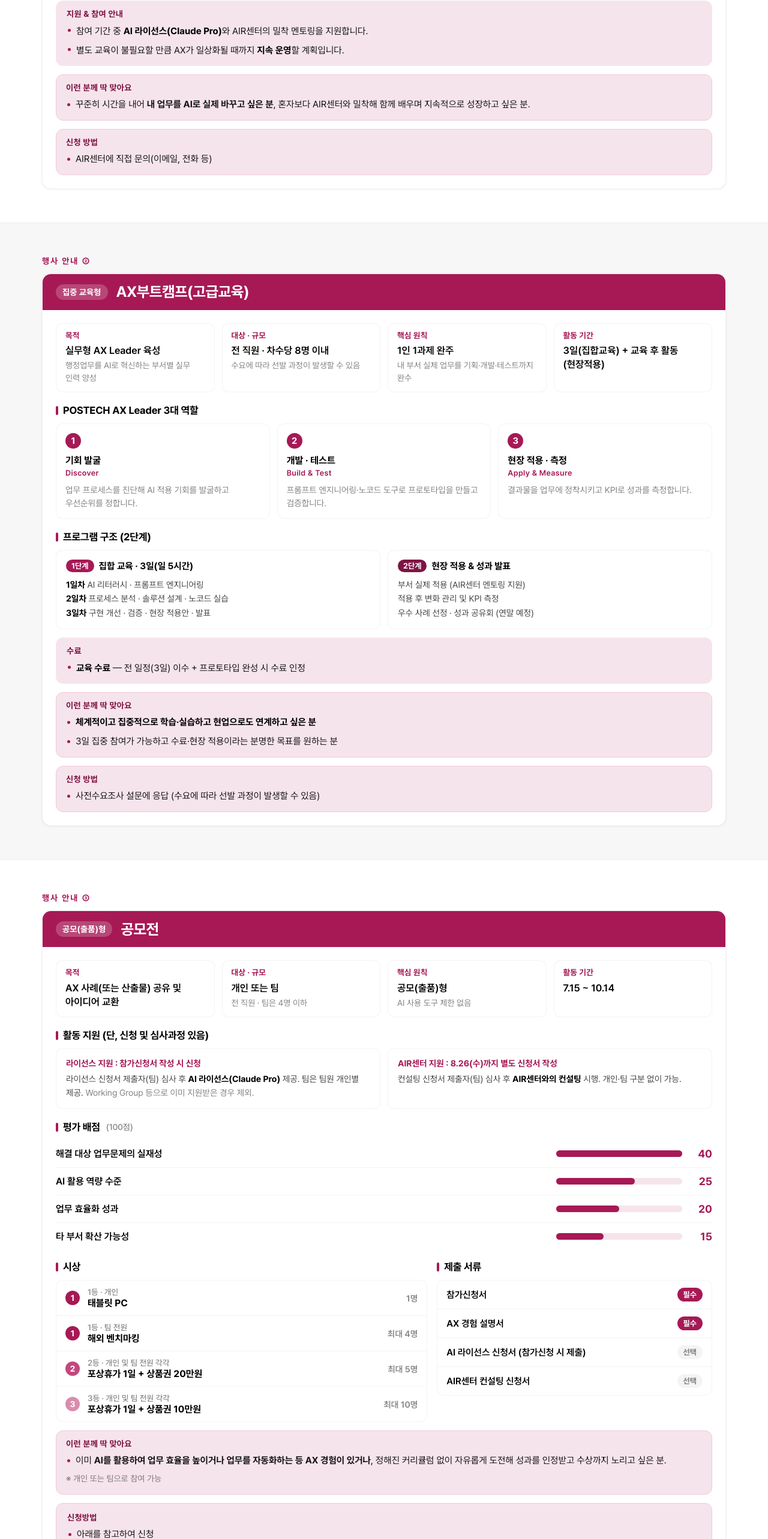
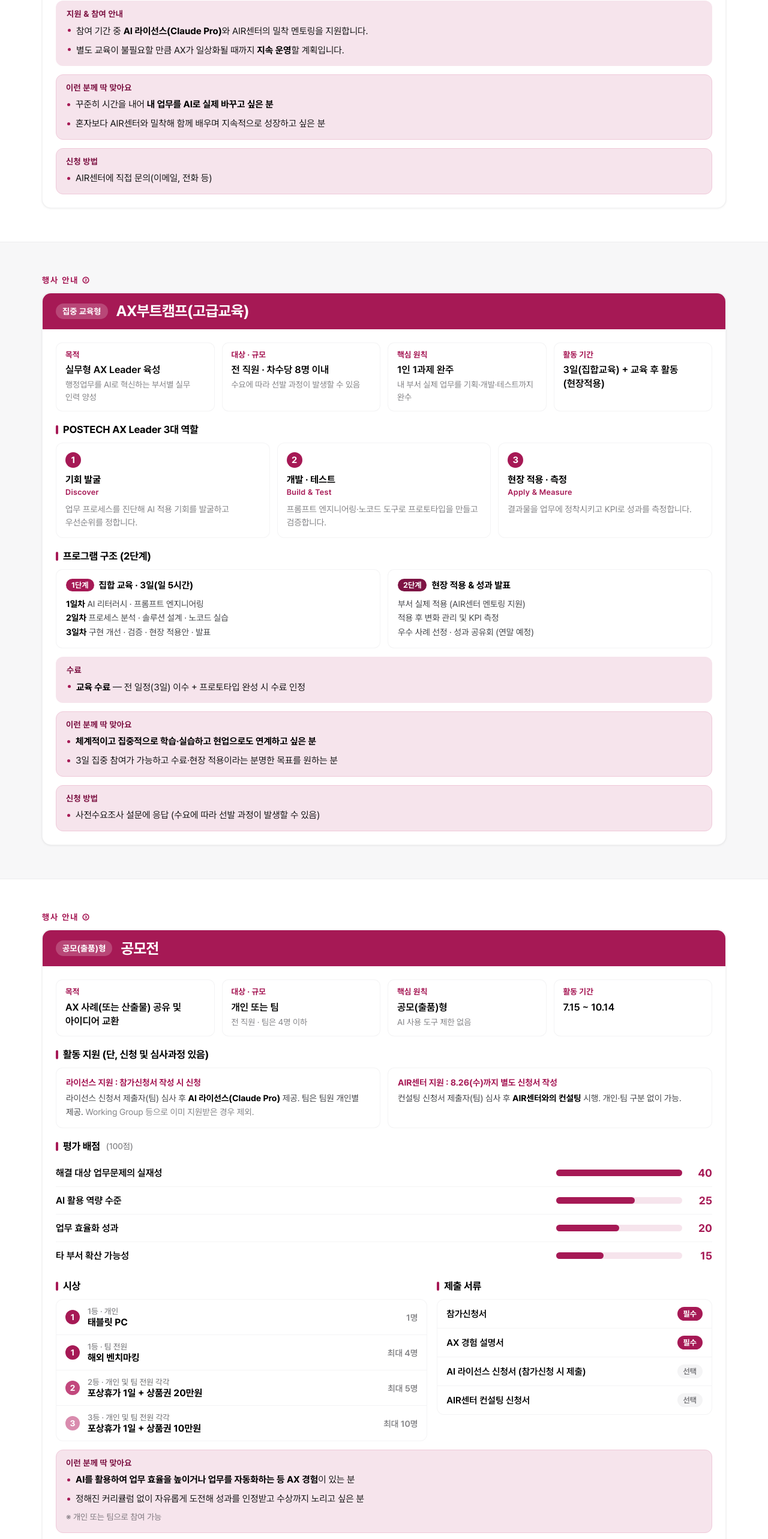
Before and after one commit to postechair/event, a Next.js app: page /event/ in a window 1280 px wide. Shown: the part 3196-5762 px from the top of the page at 60% size. Built offline with nearby package versions, Linux system fonts and the light colour scheme.

Commit message:
Split WG/competition fit into bullet lines
오너 지시: ①·③ 딱 맞아요를 불릿 2줄로 분리, ③ 첫 줄은 "...AX 경험이
있는 분"으로 종결("이미" 삭제), ※ 각주 줄 유지.

Co-Authored-By: Claude Fable 5 <noreply@anthropic.com>

```diff
--- a/components/EventCompetition.tsx
+++ b/components/EventCompetition.tsx
@@ -55,7 +55,10 @@ export default function EventCompetition() {
           </div>
 
           <div className="fit"><div className="fith">이런 분께 딱 맞아요</div>
-            <p>이미 <b>AI를 활용하여 업무 효율을 높이거나 업무를 자동화하는 등 AX 경험이 있거나</b>, 정해진 커리큘럼 없이 자유롭게 도전해 성과를 인정받고 수상까지 노리고 싶은 분.</p>
+            <ul>
+              <li><b>AI를 활용하여 업무 효율을 높이거나 업무를 자동화하는 등 AX 경험</b>이 있는 분</li>
+              <li>정해진 커리큘럼 없이 자유롭게 도전해 성과를 인정받고 수상까지 노리고 싶은 분</li>
+            </ul>
             <p className="fitnote">※ 개인 또는 팀으로 참여 가능</p>
           </div>
 
--- a/components/EventWorkingGroup.tsx
+++ b/components/EventWorkingGroup.tsx
@@ -31,7 +31,12 @@ export default function EventWorkingGroup() {
             </ul>
           </div>
 
-          <div className="fit"><div className="fith">이런 분께 딱 맞아요</div><p>꾸준히 시간을 내어 <b>내 업무를 AI로 실제 바꾸고 싶은 분</b>, 혼자보다 AIR센터와 밀착해 함께 배우며 지속적으로 성장하고 싶은 분.</p></div>
+          <div className="fit"><div className="fith">이런 분께 딱 맞아요</div>
+            <ul>
+              <li>꾸준히 시간을 내어 <b>내 업무를 AI로 실제 바꾸고 싶은 분</b></li>
+              <li>혼자보다 AIR센터와 밀착해 함께 배우며 지속적으로 성장하고 싶은 분</li>
+            </ul>
+          </div>
 
           <div className="fit"><div className="fith">신청 방법</div><p>AIR센터에 직접 문의(이메일, 전화 등)</p></div>
         </div>
--- a/visual/verify-content.mjs
+++ b/visual/verify-content.mjs
@@ -81,6 +81,7 @@ const EXCEPTIONS = [
   /^수료 & 인증$/,
   /^AX Leader 인증 — 현장 적용까지/,
   /^수상\(태블릿·해외벤치마킹·포상휴가·상품권 등\)$/, // "평가 후 성적에 따라 시상"으로 교체 (2026-07-13)
+  /^꾸준히 시간을 내어 내 업무를 AI로 실제 바꾸고 싶은 분, 혼자보다/, // ① fit 불릿 2줄 분리 (2026-07-13)
 ];
 
 const norm = (s) =>
```
Also changed, not shown: 4 other files (tests, documents, lock files or other folders).
